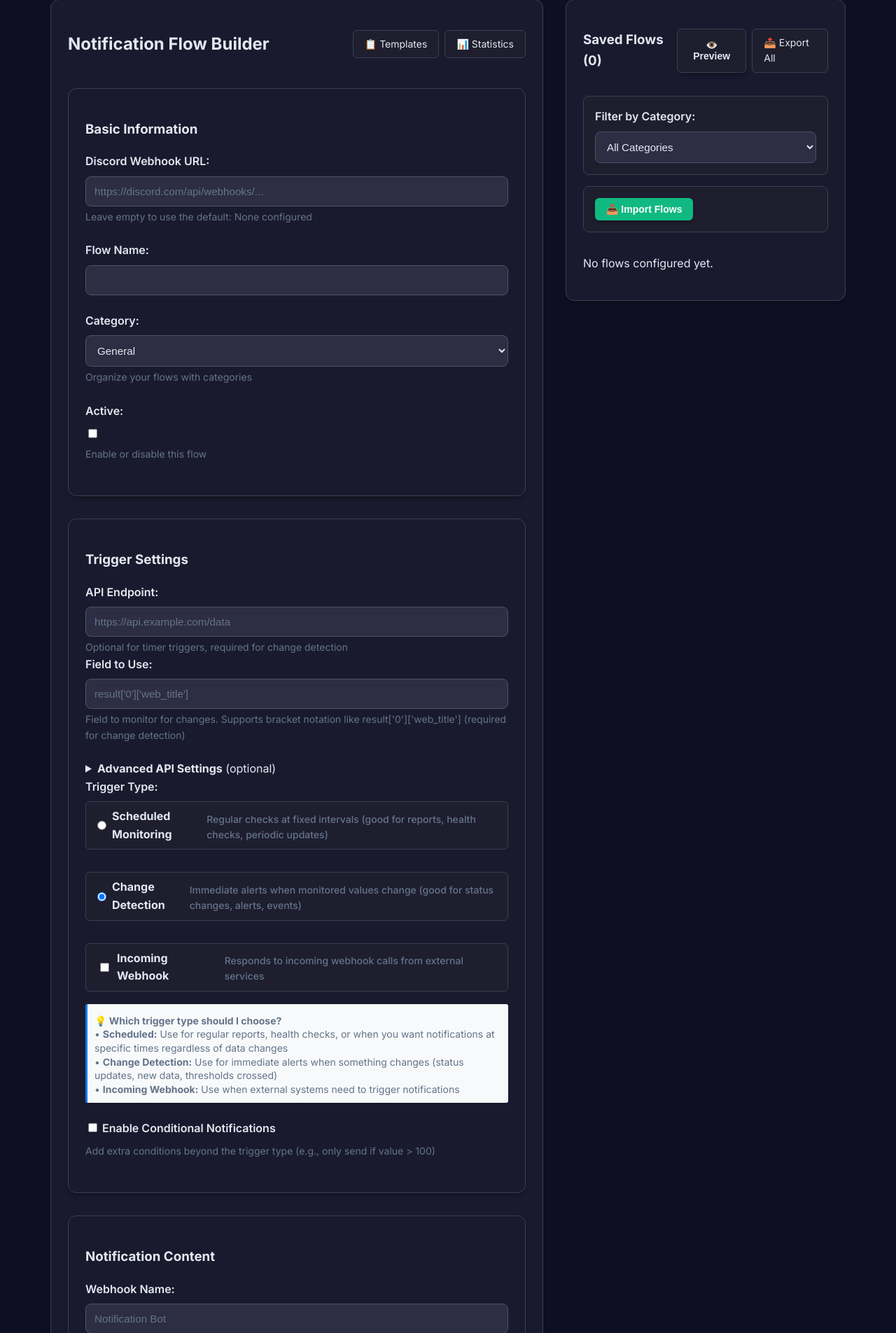
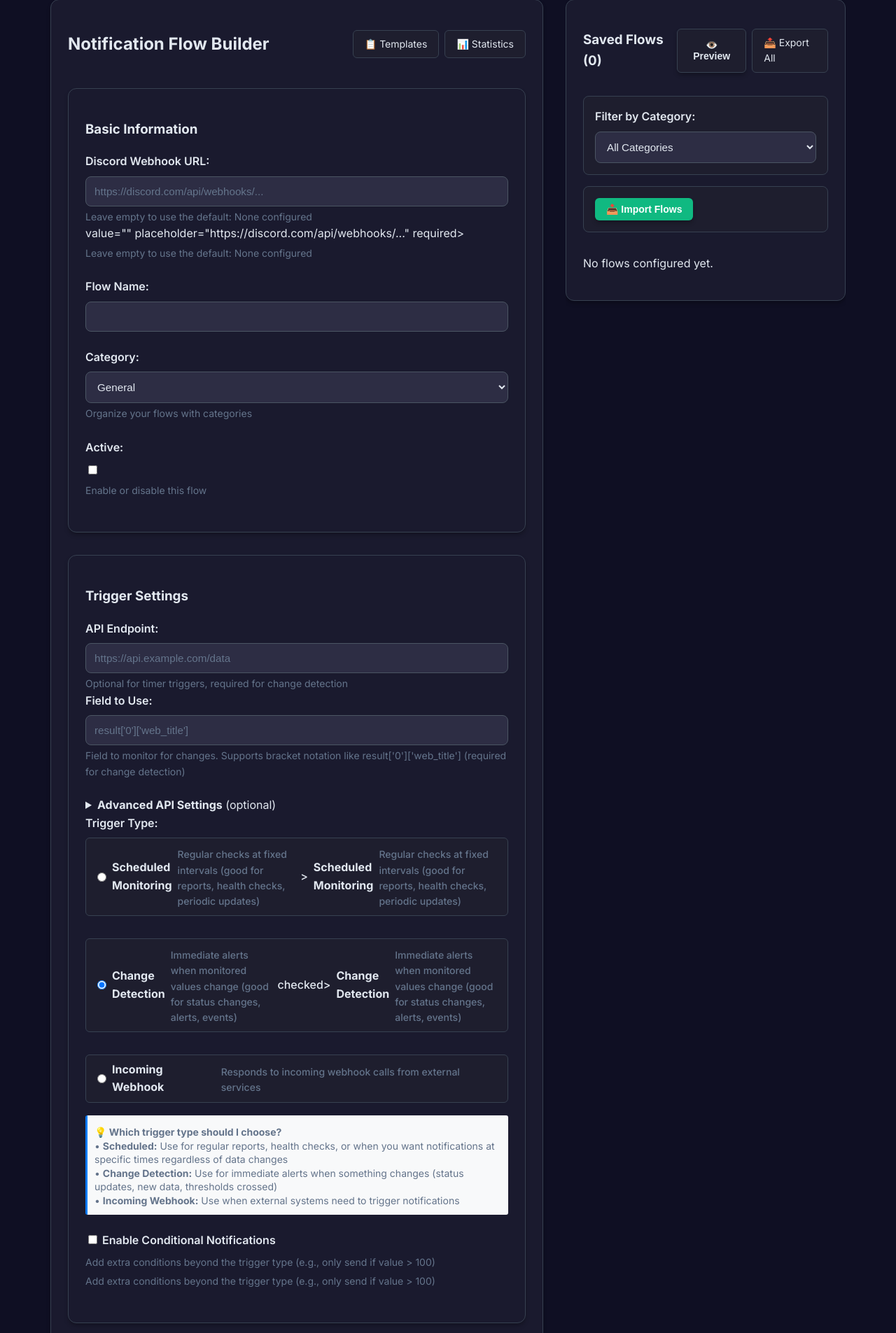
Before and after one commit to Leemotheyer/turtifications, a Flask app: page /builder in a window 1280 px wide. Shown: the part 154-2059 px from the top of the page at 70% size. Run offline with Flask 3, Linux system fonts and the light colour scheme; some libraries are stand-ins or nearby versions.

Commit message:
i don't know how to use git

```diff
--- a/endpoints/routes.py
+++ b/endpoints/routes.py
@@ -187,7 +187,7 @@
                     return redirect(url_for('notification_builder'))
 
                 trigger_type = request.form.get('trigger_type', 'on_change')
-                accept_webhooks = request.form.get('accept_webhooks', 'false') == 'true'
+                accept_webhooks = trigger_type == 'webhook'
                 require_webhook_secret = request.form.get('require_webhook_secret', 'false') == 'true'
 
                 # Validate trigger-specific requirements
@@ -201,6 +201,9 @@
                 elif trigger_type == 'timer' and not request.form.get('interval'):
                     flash('Interval is required for timer triggers', 'error')
                     return redirect(url_for('notification_builder'))
+                elif trigger_type == 'webhook':
+                    # No additional validation needed for webhook triggers
+                    pass
 
                 # Parse embed configuration
                 embed_config = {}
@@ -402,7 +405,7 @@
                 'endpoint': request.form.get('endpoint', ''),
                 'field': request.form.get('field', ''),
                 'interval': int(request.form.get('interval', 5)) if request.form.get('trigger_type') == 'timer' else None,
-                'accept_webhooks': request.form.get('accept_webhooks', 'false') == 'true',
+                'accept_webhooks': request.form.get('trigger_type') == 'webhook',
                 'embed_config': embed_config,
                 'condition_enabled': request.form.get('condition_enabled', 'false') == 'true',
                 'condition': request.form.get('condition', ''),
@@ -491,7 +494,7 @@
         # Find the flow
         flow = next((f for f in config.get('notification_flows', [])
                    if f['name'] == flow_name and f['active'] and
-                   (f.get('accept_webhooks') or f['trigger_type'] == 'on_incoming')), None)
+                   f['trigger_type'] == 'webhook'), None)
 
         if not flow:
             abort(404, description="Flow not found, inactive, or not accepting webhooks")
--- a/functions/flow_stats.py
+++ b/functions/flow_stats.py
@@ -267,11 +267,7 @@
             new_flow.pop('last_run', None)
             new_flow.pop('last_data', None)
 
-            # Explicitly preserve webhook receiver fields if present
-            if 'accept_webhooks' in flow:
-                new_flow['accept_webhooks'] = flow['accept_webhooks']
-            if 'require_webhook_secret' in flow:
-                new_flow['require_webhook_secret'] = flow['require_webhook_secret']
+            # Preserve webhook secret if present
             if 'webhook_secret' in flow:
                 new_flow['webhook_secret'] = flow['webhook_secret']
 
--- a/templates/builder.html
+++ b/templates/builder.html
@@ -31,6 +31,9 @@
                                    value="{{ editing_flow.webhook_url if editing_flow else '' }}"
                                    placeholder="{{ config.discord_webhook if config.discord_webhook else 'https://discord.com/api/webhooks/...' }}" required>
                             <small>Leave empty to use the default: {{ config.discord_webhook if config.discord_webhook else 'None configured' }}</small>
+                                   value="{{ editing_flow.webhook_url if editing_flow else '' }}"
+                                   placeholder="{{ config.discord_webhook if config.discord_webhook else 'https://discord.com/api/webhooks/...' }}" required>
+                            <small>Leave empty to use the default: {{ config.discord_webhook if config.discord_webhook else 'None configured' }}</small>
                         </div>
                         <div class="form-group">
                             <label for="flow_name">Flow Name:</label>
@@ -58,6 +61,7 @@
 
                     <section class="builder-section">
                         <h3>Trigger Settings</h3>
+
 
                         <div class="form-group">
                             <label for="endpoint">API Endpoint:</label>
@@ -121,19 +125,52 @@
                                            {% if editing_flow and editing_flow.trigger_type == 'timer' or (template_data and template_data.trigger_type == 'timer') %}checked{% endif %}>
                                     <strong>Scheduled Monitoring</strong>
                                     <small>Regular checks at fixed intervals (good for reports, health checks, periodic updates)</small>
+                                           {% if editing_flow and editing_flow.trigger_type == 'timer' or (template_data and template_data.trigger_type == 'timer') %}checked{% endif %}>
+                                    <strong>Scheduled Monitoring</strong>
+                                    <small>Regular checks at fixed intervals (good for reports, health checks, periodic updates)</small>
                                 </label>
                                 <label>
                                     <input type="radio" name="trigger_type" value="on_change"
                                            {% if (not editing_flow and not template_data) or (editing_flow and editing_flow.trigger_type == 'on_change') or (template_data and template_data.trigger_type == 'on_change') %}checked{% endif %}>
                                     <strong>Change Detection</strong>
                                     <small>Immediate alerts when monitored values change (good for status changes, alerts, events)</small>
+                                           {% if (not editing_flow and not template_data) or (editing_flow and editing_flow.trigger_type == 'on_change') or (template_data and template_data.trigger_type == 'on_change') %}checked{% endif %}>
+                                    <strong>Change Detection</strong>
+                                    <small>Immediate alerts when monitored values change (good for status changes, alerts, events)</small>
                                 </label>
                                 <label>
-                                    <input type="checkbox" name="accept_webhooks" id="accept_webhooks" value="true"
-                                           {% if editing_flow and editing_flow.accept_webhooks %}checked{% endif %}>
+                                    <input type="radio" name="trigger_type" value="webhook"
+                                           {% if editing_flow and editing_flow.trigger_type == 'webhook' %}checked{% endif %}>
                                     <strong>Incoming Webhook</strong>
                                     <small>Responds to incoming webhook calls from external services</small>
                                 </label>
+                            </div>
+                            <div class="help-text">
+                                <small>
+                                    <strong>💡 Which trigger type should I choose?</strong><br>
+                                    • <strong>Scheduled:</strong> Use for regular reports, health checks, or when you want notifications at specific times regardless of data changes<br>
+                                    • <strong>Change Detection:</strong> Use for immediate alerts when something changes (status updates, new data, thresholds crossed)<br>
+                                    • <strong>Incoming Webhook:</strong> Use when external systems need to trigger notifications
+                                </small>
+                            </div>
+                        </div>
+                        <div class="form-group" id="webhook-options" style="display: none;">
+                            <div id="require-secret-container" style="margin-bottom: 12px;">
+                                <label>
+                                    <input type="checkbox" name="require_webhook_secret" id="require_webhook_secret" value="true"
+                                           {% if editing_flow and editing_flow.webhook_secret %}checked{% endif %}>
+                                    Require secret key for incoming webhooks (X-Secret header)
+                                </label>
+                            </div>
+                            <div class="webhook-info">
+                                <p>Use this URL to receive webhooks from external services:</p>
+                                <div class="webhook-url">
+                                    <code id="webhook-url-display">/api/webhook/</code>
+                                    <input type="text" id="flow-name-display"
+                                           value="{{ editing_flow.name if editing_flow else '' }}" readonly>
+                                    <button type="button" onclick="copyWebhookUrl()">Copy</button>
+                                </div>
+                                <small>Configure your external service (Sonarr, Radarr, etc.) to POST JSON data to this URL</small>
                             </div>
                             <div class="help-text">
                                 <small>
@@ -175,6 +212,7 @@
                                 Enable Conditional Notifications
                             </label>
                             <small>Add extra conditions beyond the trigger type (e.g., only send if value > 100)</small>
+                            <small>Add extra conditions beyond the trigger type (e.g., only send if value > 100)</small>
                         </div>
                         <div id="condition-config" style="display: none;">
                             <div class="form-group">
@@ -192,6 +230,10 @@
                                     • <code>result['downloaded_issues'] > 0</code> - Only if downloads exist
                                     <br>
                                     • <code>data['status'] == 'active'</code> - Only if status is active
+                                    <br>
+                                    • <code>value > old_value</code> - Only if value increased (for scheduled monitoring)
+                                    <br>
+                                    <strong>Note:</strong> Change Detection already filters for <code>value != old_value</code>
                                     <br>
                                     • <code>value > old_value</code> - Only if value increased (for scheduled monitoring)
                                     <br>
@@ -232,12 +274,23 @@
                                 <strong>For API data:</strong> Use {value} or {data} for full response
                                 <br>
                                 <strong>Variable Examples:</strong>
+                                <strong>Variable Examples:</strong>
                                 <br>
                                 • {result['downloaded_issues']} - Access nested data
                                 <br>
                                 • {result['0']['web_title']} - Access array data
                                 <br>
                                 • {time} - Current timestamp
+                                <br><br>
+                                <strong>🧮 Calculations:</strong> Use square brackets for math expressions
+                                <br>
+                                • [{value} - {old_value}] total gain
+                                <br>
+                                • [{price} * {quantity}] total cost
+                                <br>
+                                • [{value} / 100] percentage
+                                <br>
+                                Supports: +, -, *, /, %, ** (power)
                                 <br><br>
                                 <strong>🧮 Calculations:</strong> Use square brackets for math expressions
                                 <br>
@@ -276,6 +329,7 @@
                                 <label for="embed_description">Embed Description:</label>
                                 <textarea id="embed_description" name="embed_description" rows="3"
                                           placeholder="Main message content">{{ editing_flow.embed_config.description if editing_flow and editing_flow.embed_config else '' }}</textarea>
+                                <small>Supports the same variables and calculations as message template</small>
                                 <small>Supports the same variables and calculations as message template</small>
                             </div>
 
@@ -357,6 +411,7 @@
                             </div>
 
                             <small>💡 <strong>Tip:</strong> Use the embed title, description, and other fields above to create rich notifications. Template variables like {time}, {value}, and {data} work in all embed fields! Calculations like [{value} - {old_value}] also work!</small>
+                            <small>💡 <strong>Tip:</strong> Use the embed title, description, and other fields above to create rich notifications. Template variables like {time}, {value}, and {data} work in all embed fields! Calculations like [{value} - {old_value}] also work!</small>
                         </div>
                     </section>
 
@@ -426,12 +481,11 @@
                             Timer (every {{ flow.interval }} minutes)
                         {% elif flow.trigger_type == 'on_change' %}
                             On Change ({{ flow.field }} on {{ flow.endpoint }})
-                        {% endif %}
-                        {% if flow.accept_webhooks %}
-                            {% if flow.trigger_type == 'timer' or flow.trigger_type == 'on_change' %} + {% endif %}Incoming Webhook
+                        {% elif flow.trigger_type == 'webhook' %}
+                            Incoming Webhook
                         {% endif %}
                     </p>
-                    {% if flow.accept_webhooks %}
+                    {% if flow.trigger_type == 'webhook' %}
                     <p><strong>Webhook URL:</strong> /api/webhook/{{ flow.name }}</p>
                     {% if flow.webhook_secret %}
                     <p><strong>Webhook Secret:</strong> {{ flow.webhook_secret }}</p>
@@ -485,7 +539,6 @@
             const flowNameInput = document.getElementById('flow_name');
             const webhookDisplay = document.getElementById('flow-name-display');
             const webhookOptions = document.getElementById('webhook-options');
-            const acceptWebhooksCheckbox = document.getElementById('accept_webhooks');
             const requireSecretContainer = document.getElementById('require-secret-container');
             const requireSecretCheckbox = document.getElementById('require_webhook_secret');
             const timerOptions = document.getElementById('timer-options');
@@ -510,11 +563,7 @@
                 });
             }
 
-            if (acceptWebhooksCheckbox) {
-                acceptWebhooksCheckbox.addEventListener('change', function() {
-                    updateWebhookVisibility();
-                });
-            }
+
 
 
 
@@ -619,8 +668,9 @@
 
             // Helper functions
             function updateWebhookVisibility() {
-                if (acceptWebhooksCheckbox && webhookOptions) {
-                    webhookOptions.style.display = acceptWebhooksCheckbox.checked ? 'block' : 'none';
+                if (webhookOptions) {
+                    const selectedTrigger = document.querySelector('input[name="trigger_type"]:checked')?.value;
+                    webhookOptions.style.display = selectedTrigger === 'webhook' ? 'block' : 'none';
                 }
             }
 
@@ -664,6 +714,9 @@
                     if (endpointInput) endpointInput.required = selectedTrigger === 'on_change';
                     if (fieldInput) fieldInput.required = selectedTrigger === 'on_change';
                 }
+
+                // Update webhook visibility
+                updateWebhookVisibility();
             }
 
             function copyWebhookUrl() {
@@ -705,7 +758,6 @@
                 formData.append('webhook_avatar', document.getElementById('webhook_avatar').value || '');
                 formData.append('message_template', document.getElementById('message_template').value);
                 formData.append('trigger_type', document.querySelector('input[name="trigger_type"]:checked')?.value || 'on_change');
-                formData.append('accept_webhooks', document.getElementById('accept_webhooks')?.checked || false);
                 formData.append('endpoint', document.getElementById('endpoint').value || '');
                 formData.append('field', document.getElementById('field').value || '');
                 formData.append('interval', document.getElementById('interval')?.value || '5');
```
Also changed, not shown: functions/flow_templates.py (+6 -9 lines).
